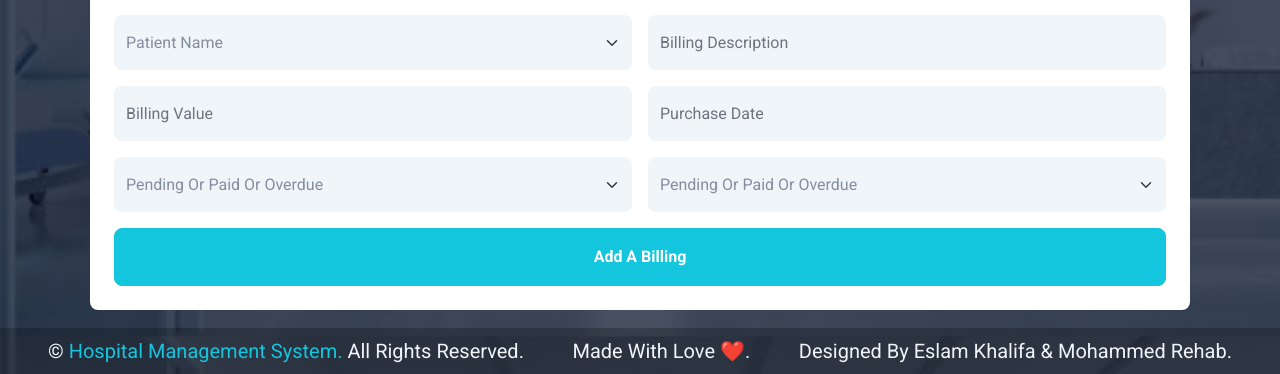
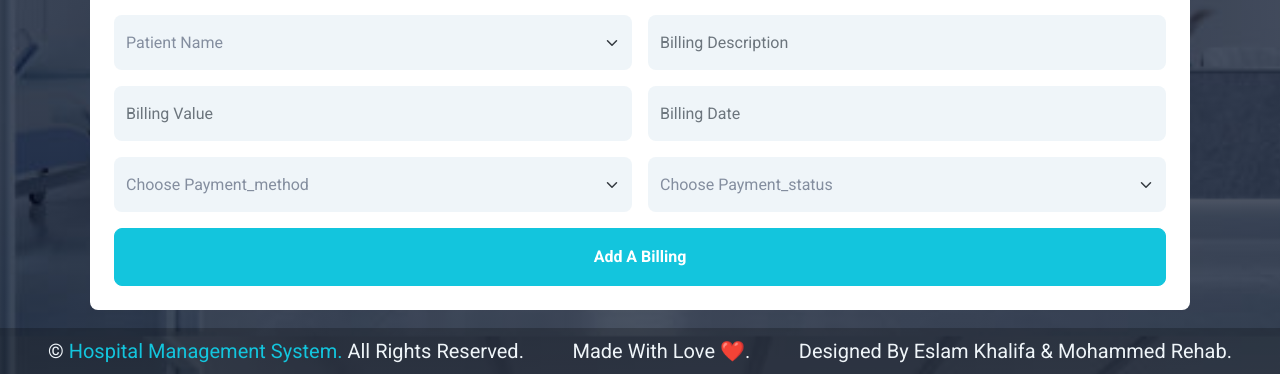
Before and after one commit to ahmdeltoky03/Hospital-Management-System, a Flask app: page /billings in a window 1280 px wide. Shown: the part 426-800 px from the top of the page. Run offline with Flask 3, Linux system fonts and the light colour scheme; data that the repository does not hold is empty; some libraries are stand-ins or nearby versions.

Commit message:
Editing some details related to add billing in bills page

```diff
--- a/web/hospital_management_system/__init__.py
+++ b/web/hospital_management_system/__init__.py
@@ -2,7 +2,7 @@
 from flask import Flask
 import pyodbc
 
-server = 'DESKTOP-HG14PB9'       # e.g., localhost or SERVER_NAME
+server = 'DESKTOP-LFM874L\SQLEXPRESS'       # e.g., localhost or SERVER_NAME
 database = 'HOSPITAL'   # e.g., TestDB
 driver = "ODBC Driver 17 for SQL Server"  # Use an available ODBC driver
 
--- a/web/hospital_management_system/routes_code/billings_routes.py
+++ b/web/hospital_management_system/routes_code/billings_routes.py
@@ -177,9 +177,6 @@ def edit_billing(id):
         )
         patient_names = [row[0] for row in cursor_01.fetchall()]
 
-        if not billing:
-            return "Machine not found", 404
-
 
         return render_template('edit_billing.html', billing=billing, patient_names=patient_names)
 
@@ -209,7 +206,7 @@ def edit_billing(id):
             billing_description = ?,
             billing_value = ?
         where billing_id = ?
-        ''', (updated_description, updated_Value,billing_id)
+        ''', (updated_description, updated_Value,billing_id, id)
         )
 
         conn.commit()  # Commit changes to the database
--- a/web/hospital_management_system/templates/billings.html
+++ b/web/hospital_management_system/templates/billings.html
@@ -106,12 +106,12 @@
                             <div class="date" id="date" data-target-input="nearest">
                                 <input type="text"
                                 class="form-control bg-light border-0 datetimepicker-input"
-                                        placeholder="Purchase Date" data-target="#date" data-toggle="datetimepicker" style="height: 55px;" name="billing_date">
+                                        placeholder="Billing Date" data-target="#date" data-toggle="datetimepicker" style="height: 55px;" name="billing_date">
                             </div>
                         </div>
                         <div class="col-12 col-sm-6">
                             <select class="form-select bg-light border-0" style="height: 55px;" name="payment_method">
-                                <option selected>Pending Or Paid Or Overdue </option>
+                                <option selected>Choose Payment_method </option>
                                 <option>Cash</option>
                                 <option>Insurance</option>
                                 <option>credit</option>
@@ -121,7 +121,7 @@
 
                         <div class="col-12 col-sm-6">
                             <select class="form-select bg-light border-0" style="height: 55px;" name="payment_status">
-                                <option selected>Pending Or Paid Or Overdue </option>
+                                <option selected>Choose Payment_status </option>
                                 <option>Pending</option>
                                 <option>Paid</option>
                                 <option>Overdue</option>
```
